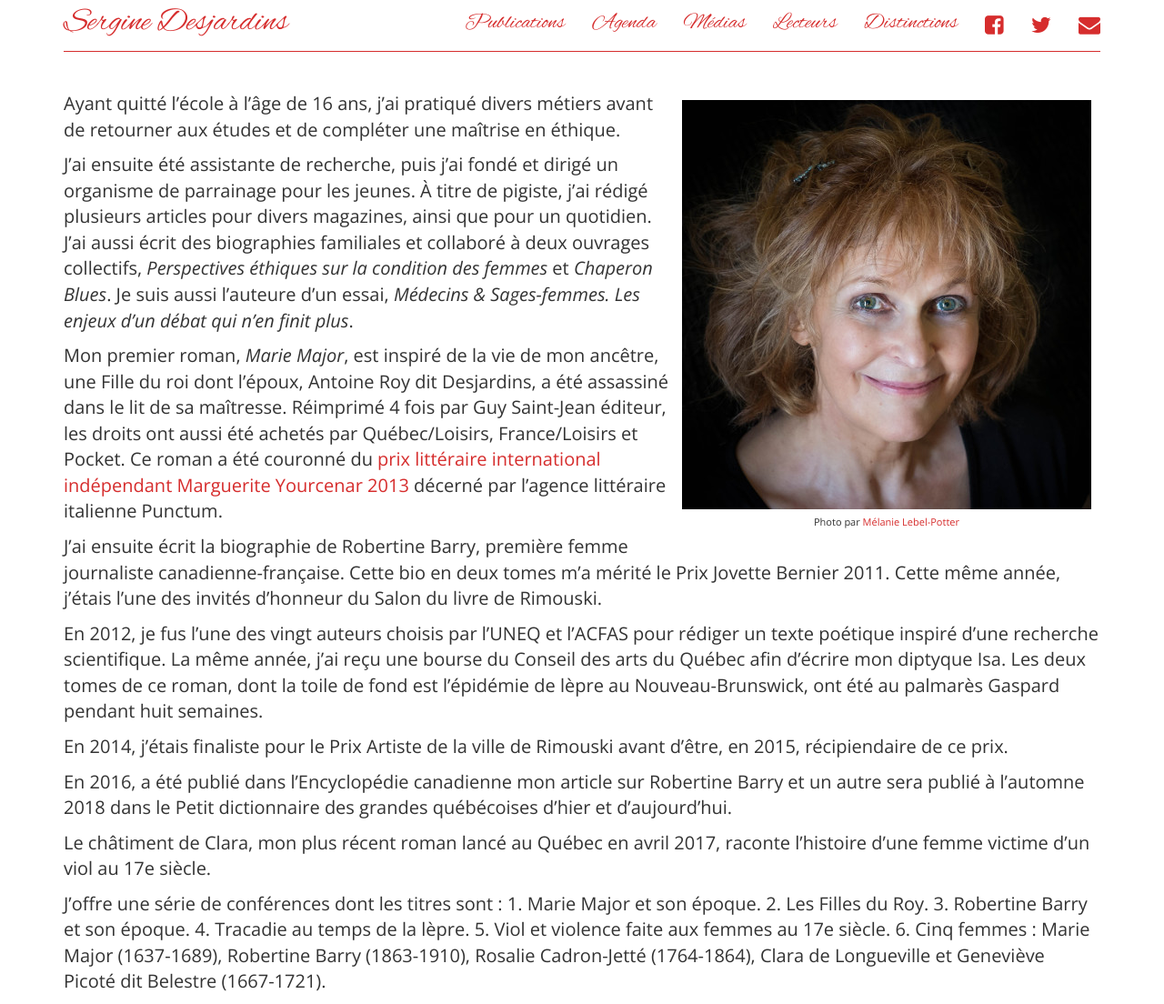
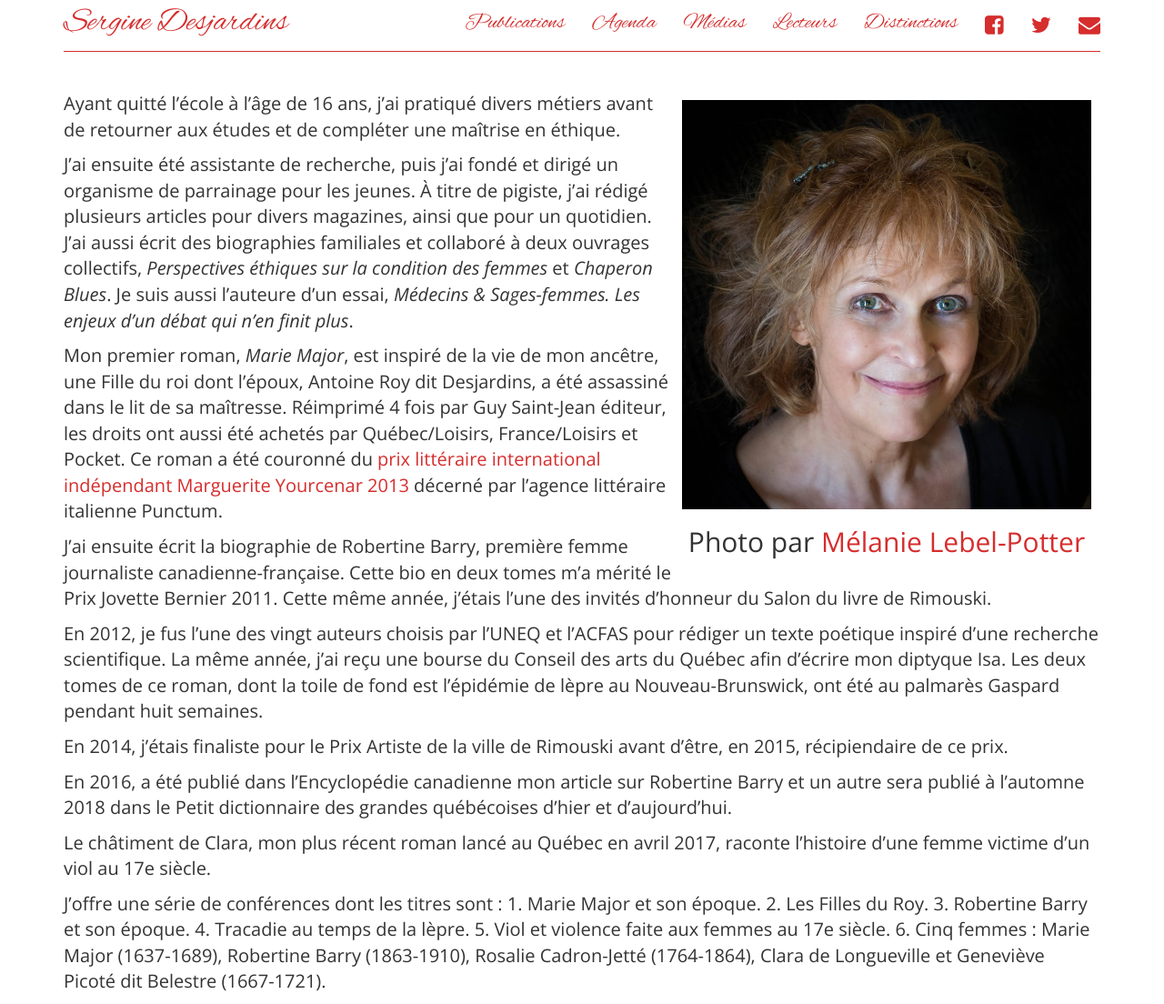
Before and after one commit to serginedesjardins/serginedesjardins.github.io, a Jekyll site: the page built from index.md, in a window 1280 px wide and 1104 px high. Shown: the whole window at 91% size. Built offline with Jekyll 4.4.1, drawn with Linux system fonts in a browser that asks for light colours; nearby versions of some CDN libraries.

Commit message:
up size of text in caption

```diff
--- a/index.md
+++ b/index.md
@@ -4,7 +4,7 @@
 permalink: /
 ---
 
-<div style='float:right; padding: 10px; font-size: 11px; text-align: center'>
+<div style='float:right; padding: 10px; font-size: 1.5em; text-align: center'>
   <img style="padding-bottom:0.5em;" src='images/sergine-2019-small.jpg' alt='photo'><br/>
   Photo par <a href='https://www.facebook.com/melanie.lebelpotter'>Mélanie Lebel-Potter</a>
 </div>
```
